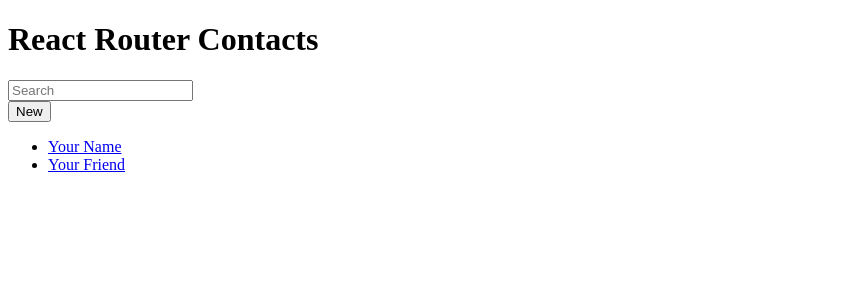
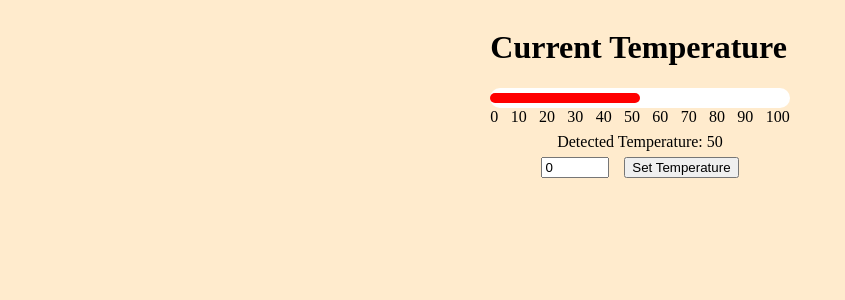
Before and after one commit to Jellyfish25/CMPE268_IoT_Project, a React (Vite) app in the folder Frontend/: page / in a window 1280 px wide. Shown: the top 300 px of the page, without its empty margins (0-845 px from the left). Built offline with nearby package versions, Linux system fonts and the light colour scheme.

Commit message:
Incorporated current temperature readings + css

```diff
--- a/Frontend/src/main.jsx
+++ b/Frontend/src/main.jsx
@@ -1,17 +1,11 @@
 import * as React from "react";
 import * as ReactDOM from "react-dom/client";
 import {createBrowserRouter, RouterProvider} from "react-router-dom";
-import Root from "./routes/root";
 import ErrorPage from "./routes/error/error-page";
 import Dashboard from "./routes/Dashboard/Dashboard";
 const router = createBrowserRouter([
   {
     path: "/",
-    element: <Root/>,
-    errorElement: <ErrorPage/>
-  },
-  {
-    path: "/Dashboard",
     element: <Dashboard/>,
     errorElement: <ErrorPage/>
   },
--- /dev/null
+++ b/Frontend/src/routes/Dashboard/Dashboard.css
@@ -0,0 +1,49 @@
+body {
+    display: flex;
+    justify-content: center;
+    align-items: center;
+    background: blanchedalmond;
+}
+
+.container {
+    display: flex;
+    flex-direction: column;
+    align-items: center;
+    width: 100%;
+    max-width: 300px;
+    height: auto;
+}
+
+.input-container {
+    margin-top: 2%;
+    display: flex;
+    flex-direction: row;
+    justify-content: center;
+    align-items: center;
+    width: 100%;
+}
+
+.scale {
+    position: relative;
+    width: 100%;
+    display: flex;
+    justify-content: space-between;
+    text-align: center;
+}
+
+.temperature-bar {
+    width: 100%;
+    height: 20px;
+    border-radius: 10px;
+    background-color: white;
+    position: relative;
+    justify-content: center;
+}
+
+.temperature-bar-fill {
+    margin-top: 1.75%;
+    height: 50%;
+    border-radius: 10px;
+    background-color: red;
+    transition: width 0.5s ease-out;
+}
--- a/Frontend/src/routes/Dashboard/Dashboard.jsx
+++ b/Frontend/src/routes/Dashboard/Dashboard.jsx
@@ -1,8 +1,63 @@
-import * as React from "react";
+import React, {useState, useEffect} from "react";
+import "./Dashboard.css"
 
 const Dashboard = () => {
+    const [temperature, setTemperature] = useState(0.0);
+    const [tempInput, setTempInput] = useState(0.0);
+
+    // read data and set the temperature to be displayed (so far set to default 50.0)
+    useEffect(() => {
+        setTemperature(50.0);
+    }, [])
+
+    useEffect(() => {
+        const temperatureBarFill = document.querySelector(".temperature-bar-fill");
+        if (temperatureBarFill) {
+            temperatureBarFill.style.width = temperature + "%";
+        }
+    }, [temperature])
+
+    const processSubmit = () => {
+        let temp = parseFloat(tempInput)
+        if(!isNaN(temp)) {
+            temp = Math.max(0, Math.min(temp, 100));
+            setTemperature(temp);
+        }
+        else {
+            alert("Please enter a valid temperature value");
+        }
+    }
+
     return (
-        <h1>Test Page</h1>
+        <div>
+            <h1>Current Temperature</h1>
+            <div className="container">
+                <div className="temperature-bar">
+                    <div className="temperature-bar-fill"></div>
+                </div>
+                <div className="scale">
+                        <div>0</div><div>10</div><div>20</div><div>30</div><div>40</div>
+                        <div>50</div><div>60</div><div>70</div><div>80</div><div>90</div>
+                        <div>100</div>
+                </div>
+
+                <div style={{marginTop: "2.5%"}}>
+                        Detected Temperature: {temperature}
+                </div>
+
+                <div className="input-container">
+                    <input
+                        name="temperature-input"
+                        type="number"
+                        value={tempInput}
+                        onChange={(e) => setTempInput(e.target.value)
+                        }
+                        style={{width: "20%", marginRight: "5%"}}
+                    />
+                    <button onClick={processSubmit}>Set Temperature</button>
+                </div>
+            </div>
+        </div>
     );
 }
 
--- a/Frontend/src/routes/root.jsx
+++ /dev/null
@@ -1,44 +0,0 @@
-// example page
-export default function Root() {
-    return (
-      <>
-        <div id="sidebar">
-          <h1>React Router Contacts</h1>
-          <div>
-            <form id="search-form" role="search">
-              <input
-                id="q"
-                aria-label="Search contacts"
-                placeholder="Search"
-                type="search"
-                name="q"
-              />
-              <div
-                id="search-spinner"
-                aria-hidden
-                hidden={true}
-              />
-              <div
-                className="sr-only"
-                aria-live="polite"
-              ></div>
-            </form>
-            <form method="post">
-              <button type="submit">New</button>
-            </form>
-          </div>
-          <nav>
-            <ul>
-              <li>
-                <a href={`/contacts/1`}>Your Name</a>
-              </li>
-              <li>
-                <a href={`/contacts/2`}>Your Friend</a>
-              </li>
-            </ul>
-          </nav>
-        </div>
-        <div id="detail"></div>
-      </>
-    );
-  }
```
